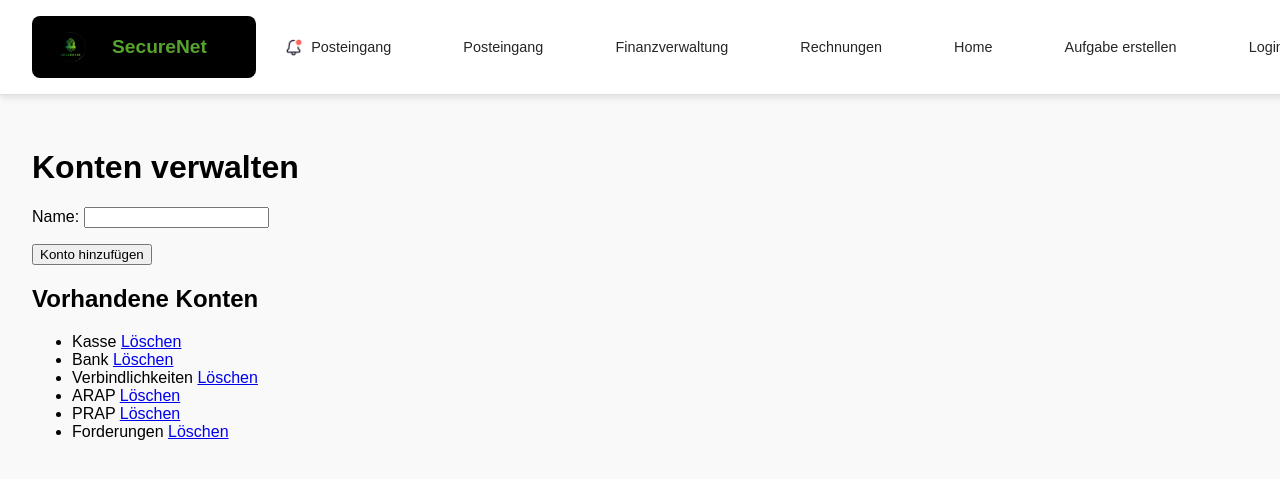
After one commit to iug-htw/accounting, a Django app: page /posts/konten_verwalten/ in a window 1280 px wide; the page is wider, and only the part inside the window is pictured. The commit adds this page. Shown: the top 479 px of that part. Run offline with Django 5.2, Linux system fonts and the light colour scheme; data comes from the database, SQL or seed files in the repository; both versions use the stored data as it was after the commit.

```diff
--- a/posts/forms.py
+++ b/posts/forms.py
@@ -1,5 +1,5 @@
 from django import forms
-from .models import Unternehmen, Aufgabe_neu, Buchung, Aufgabenkategorie, AufgabeDetail
+from .models import Unternehmen, Aufgabe_neu, Buchung, Aufgabenkategorie, AufgabeDetail, Konto
 import json
 
 class Aufgabe_neu_Form(forms.ModelForm):
@@ -52,3 +52,8 @@ class AufgabeDetailBearbeitenForm(forms.ModelForm):
     class Meta:
         model = AufgabeDetail
         fields = ['kontoname', 'soll_haben', 'betrag', 'monatsangabe', 'monat']
+
+class KontoForm(forms.ModelForm):
+    class Meta:
+        model = Konto
+        fields = ['name']
--- a/posts/models.py
+++ b/posts/models.py
@@ -103,3 +103,10 @@ class Mail(models.Model):
 
     def __str__(self):
         return f"Mail an {self.nutzer.username}: {self.betreff}"
+
+
+class Konto(models.Model):
+    name = models.CharField(max_length=255, unique=True)
+
+    def __str__(self):
+        return self.name
--- /dev/null
+++ b/posts/templates/posts/konten_verwalten.html
@@ -0,0 +1,20 @@
+{% extends 'master_layout.html' %}
+{% block content %}
+    <h1>Konten verwalten</h1>
+
+    <form method="post">
+        {% csrf_token %}
+        {{ form.as_p }}
+        <button type="submit" class="btn btn-primary">Konto hinzufügen</button>
+    </form>
+
+    <h2>Vorhandene Konten</h2>
+    <ul>
+        {% for konto in konten %}
+            <li>
+                {{ konto.name }}
+                <a href="{% url 'posts:konto_loeschen' konto.id %}" class="btn btn-danger" onclick="return confirm('Sind Sie sicher, dass Sie dieses Konto löschen möchten?')">Löschen</a>
+            </li>
+        {% endfor %}
+    </ul>
+{% endblock %}
--- a/posts/urls.py
+++ b/posts/urls.py
@@ -19,5 +19,9 @@ urlpatterns = [
     path('korrekturbuchung_durchfuehren/<int:buchung_id>/', views.korrekturbuchung_durchfuehren, name='korrekturbuchung_durchfuehren'),
     path('posteingang/', views.posteingang, name='posteingang'),
     path('mail/<int:mail_id>/', views.mail_detail, name='mail_detail'),
+    path('konten_verwalten/', views.konten_verwalten, name='konten_verwalten'),
+    path('konto_loeschen/<int:konto_id>/', views.konto_loeschen, name='konto_loeschen'),
+
+
 
 ]
--- a/posts/views.py
+++ b/posts/views.py
@@ -1,11 +1,11 @@
 from django.shortcuts import render,redirect, get_object_or_404
 from django.contrib.auth.decorators import login_required
-from .models import Unternehmen, AufgabeDetail, Aufgabe_neu, NutzerAufgabe, Buchung, Aufgabenkategorie, Mail
-from .forms import  Aufgabe_neu_Form, AufgabenkategorieForm, UnternehmenForm, AufgabeBearbeitenForm, AufgabeDetailBearbeitenForm
+from .models import Unternehmen, AufgabeDetail, Aufgabe_neu, NutzerAufgabe, Buchung, Aufgabenkategorie, Mail, Konto
+from .forms import  Aufgabe_neu_Form, AufgabenkategorieForm, UnternehmenForm, AufgabeBearbeitenForm, AufgabeDetailBearbeitenForm,KontoForm
 from django.contrib import messages
 import json, random
 from django.urls import reverse
-from django.http import HttpResponse
+from django.http import HttpResponse, JsonResponse
 from django.core.mail import send_mail
 
 # Für Lehrkräfte
@@ -58,7 +58,9 @@ def aufgabe_neu_erstellen(request):
             messages.error(request, 'Das Formular ist nicht gültig.')
     else:
         form = Aufgabe_neu_Form()
-    return render(request, 'posts/aufgabe_erstellen.html', {'form': form})
+
+    konten = Konto.objects.all()  # Konten abrufen
+    return render(request, 'posts/aufgabe_erstellen.html', {'form': form, 'konten': konten})
 
 def speichere_aufgabe_details(request, aufgabe):
     kontonamen = request.POST.getlist('kontoname[]')
@@ -112,6 +114,7 @@ def rechnung_detail_view(request, aufgabe_id):
 
     buchungen = Buchung.objects.filter(aufgabe=aufgabe, nutzer=request.user).order_by('buchung_id')
     next_aufgabe = Aufgabe_neu.objects.filter(id__gt=aufgabe_id).order_by('id').first()
+    konten = Konto.objects.all()
 
     if request.method == 'POST':
         buchung = handle_nutzer_buchung(request, aufgabe)
@@ -129,7 +132,8 @@ def rechnung_detail_view(request, aufgabe_id):
         'nutzer_aufgabe': nutzer_aufgabe,
         'next_aufgabe': next_aufgabe,
         'buchungen': buchungen,
-        'buchung_status': buchung_status
+        'buchung_status': buchung_status,
+        'konten': konten
     })
 
 def update_buchung_status(buchung, ist_korrekt):
@@ -406,3 +410,22 @@ def send_korrektur_mail(nutzer, aufgabe, aufgabenkategorie):
         versuch=naechster_versuch,  # Dynamischer Versuchswert
         status='nicht bearbeitet'
     )
+
+def konten_verwalten(request):
+    if request.method == 'POST':
+        form = KontoForm(request.POST)
+        if form.is_valid():
+            form.save()
+            messages.success(request, "Konto erfolgreich hinzugefügt.")
+            return redirect('posts:konten_verwalten')
+    else:
+        form = KontoForm()
+    konten = Konto.objects.all()
+    return render(request, 'posts/konten_verwalten.html', {'form': form, 'konten': konten})
+
+@lehrkraft_required
+def konto_loeschen(request, konto_id):
+    konto = get_object_or_404(Konto, id=konto_id)
+    konto.delete()
+    messages.success(request, f"Konto '{konto.name}' wurde erfolgreich gelöscht.")
+    return redirect('posts:konten_verwalten')
```
Also changed, not shown: posts/templates/posts/aufgabe_erstellen.html (+15 -2 lines), posts/templates/posts/rechnung.html (+23 -8 lines), db.sqlite3, posts/migrations/0012_konto.py (added).
